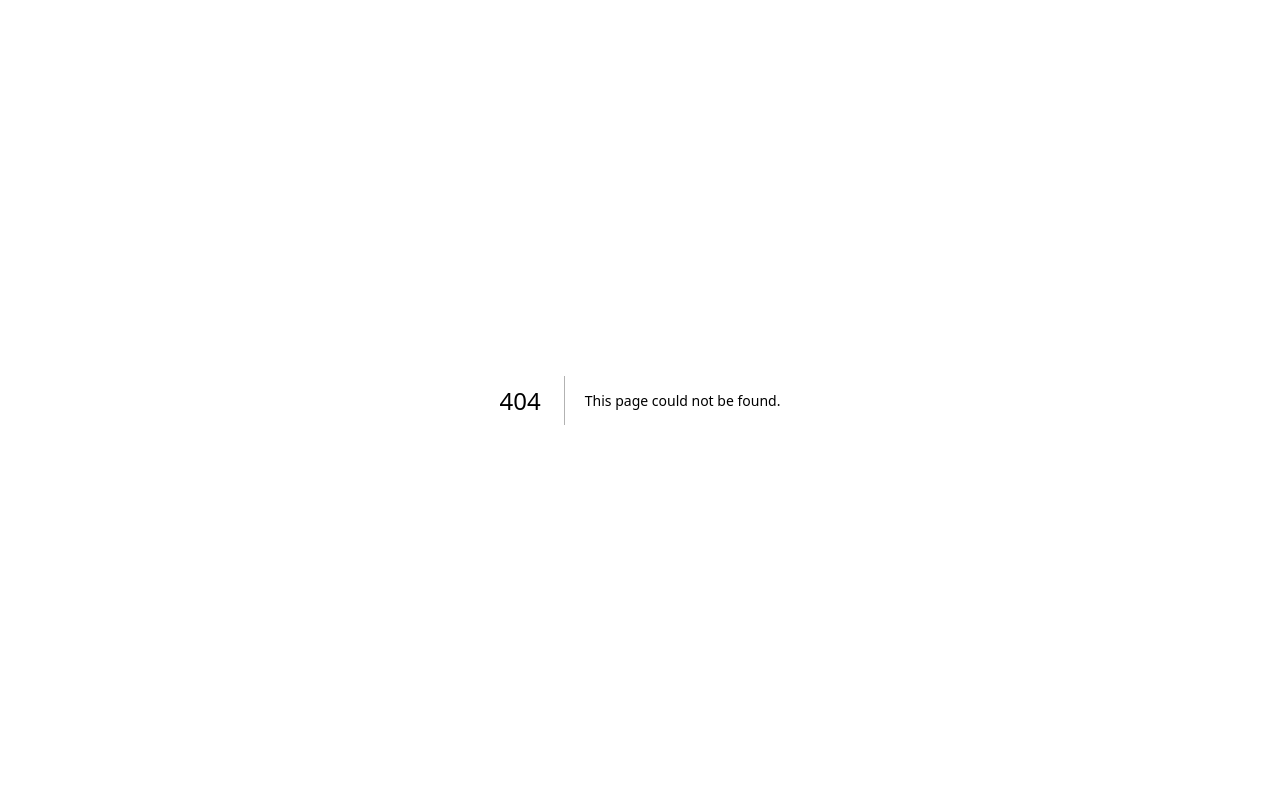
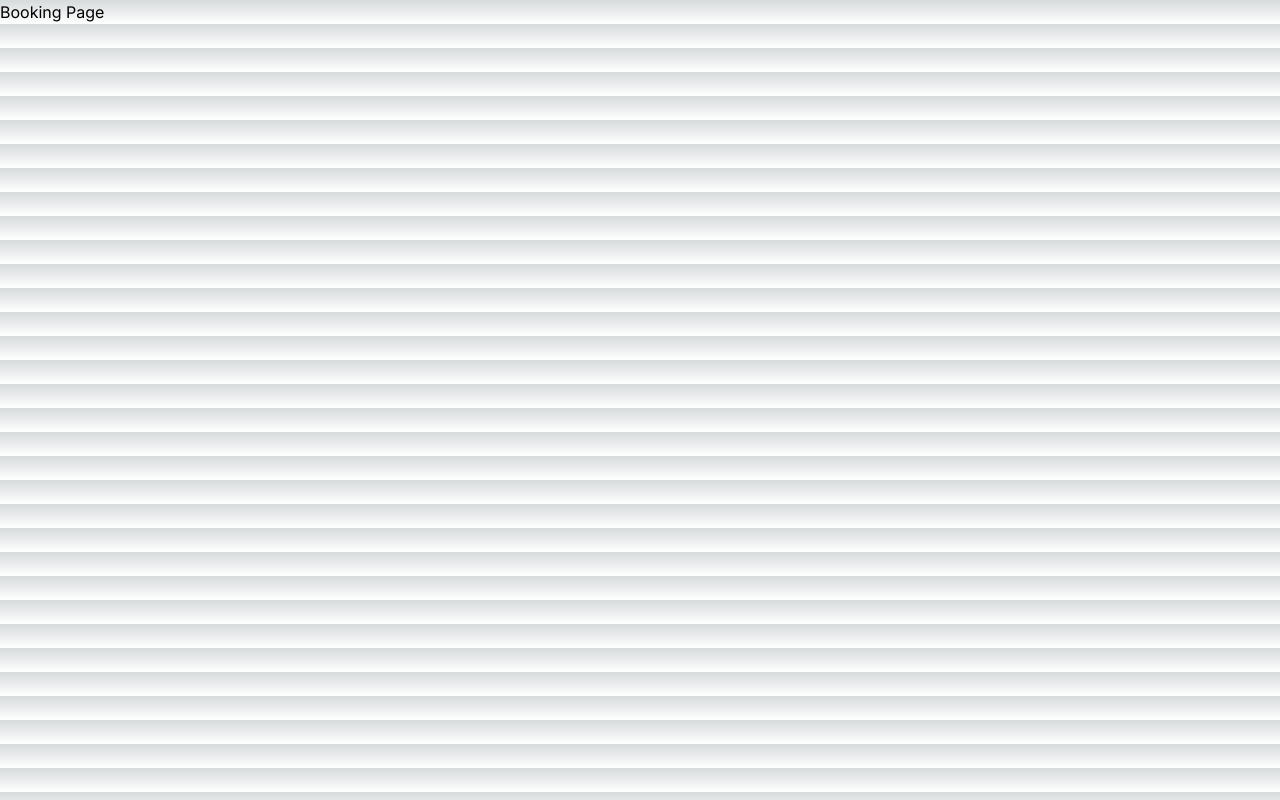
Before and after one commit to taskinahmadalfaruqe/Pack-And-Go-With-NextJS, a Next.js app: page /booking in a window 1280 px wide. Before the commit this address had no page. Built offline with nearby package versions, Linux system fonts and the light colour scheme.

Commit message:
Add Dynamic Page

```diff
--- /dev/null
+++ b/src/app/booking/page.js
@@ -0,0 +1,9 @@
+const BookingPage = () => {
+    return (
+        <div>
+            Booking Page
+        </div>
+    );
+};
+
+export default BookingPage;
```
